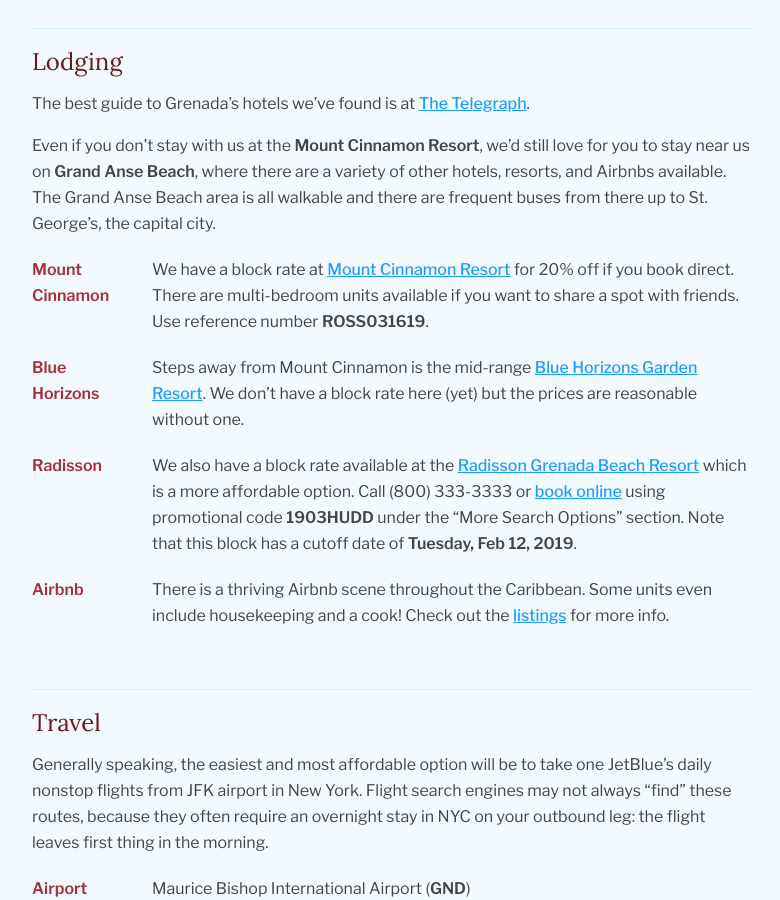
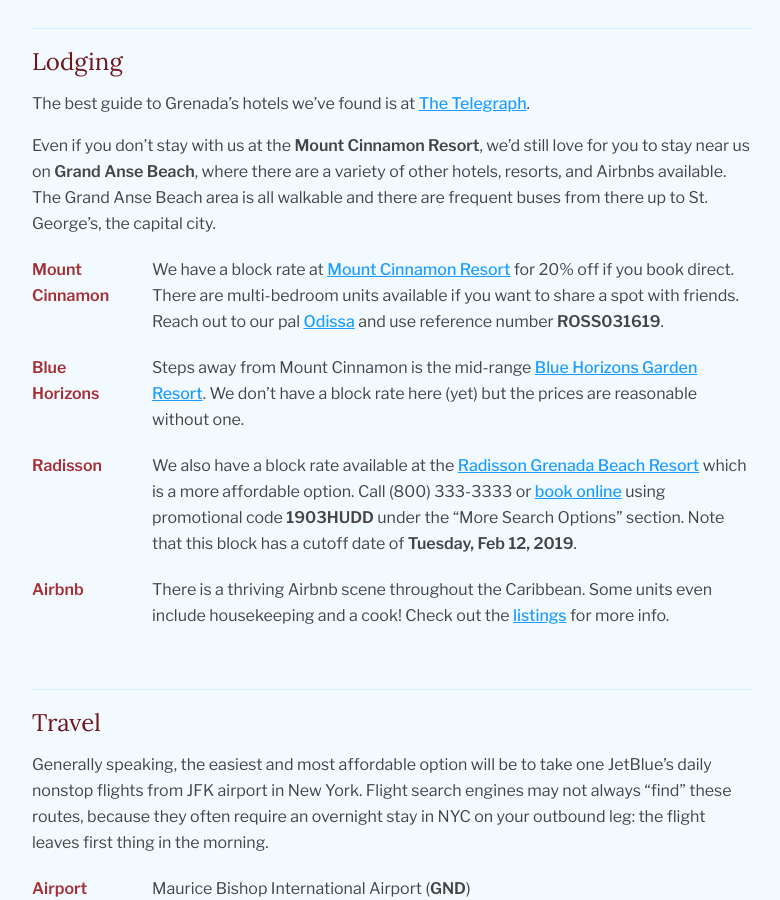
Before and after one commit to rossmeissl/bernsandblaise, a Jekyll site: the page built from index.md, in a window 1280 px wide and 900 px high, scrolled down 2984 px. Shown: the whole window, without its empty margins (188-968 px from the left). Built offline with Jekyll 4.4.1, drawn with Linux system fonts in a browser that asks for light colours.

Commit message:
Mention Odissa

```diff
--- a/_includes/lodging.md
+++ b/_includes/lodging.md
@@ -5,7 +5,7 @@
 Even if you don't stay with us at the **Mount Cinnamon Resort**, we’d still love for you to stay near us on **Grand Anse Beach**, where there are a variety of other hotels, resorts, and Airbnbs available. The Grand Anse Beach area is all walkable and there are frequent buses from there up to St. George's, the capital city.
 
 Mount Cinnamon
-: We have a block rate at [Mount Cinnamon Resort](https://mountcinnamongrenadahotel.com/) for 20% off if you book direct. There are multi-bedroom units available if you want to share a spot with friends. Use reference number **ROSS031619**.
+: We have a block rate at [Mount Cinnamon Resort](https://mountcinnamongrenadahotel.com/) for 20% off if you book direct. There are multi-bedroom units available if you want to share a spot with friends. Reach out to our pal [Odissa](mailto:reservations@mountcinnamongrenada.com) and use reference number **ROSS031619**.
 
 Blue Horizons
 : Steps away from Mount Cinnamon is the mid-range [Blue Horizons Garden Resort](https://www.grenadabluehorizons.com/en-us). We don't have a block rate here (yet) but the prices are reasonable without one.
```
